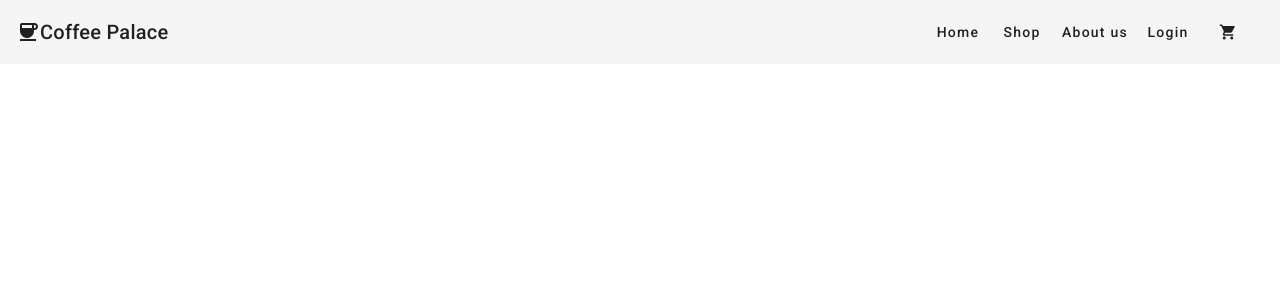
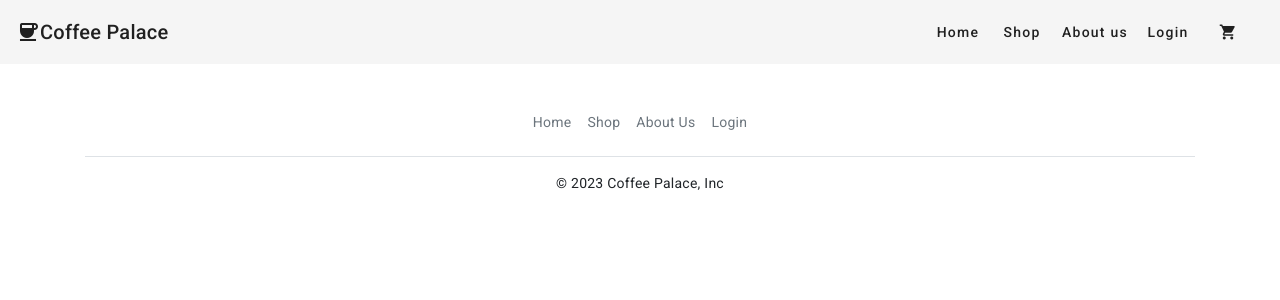
Before and after one commit to szszwarcz/Coffee_Shop, an Angular app in the folder Coffee_Shop/: page / in a window 1280 px wide. Shown: the top 300 px of the page. Built offline with nearby package versions, Linux system fonts and the light colour scheme.

Commit message:
Added footer

```diff
--- a/Coffee_Shop/src/app/app.component.html
+++ b/Coffee_Shop/src/app/app.component.html
@@ -1,2 +1,4 @@
 <app-navbar></app-navbar>
 <router-outlet></router-outlet>
+<div class="b-example-divider"></div>
+<app-footer></app-footer>
--- a/Coffee_Shop/src/app/app.module.ts
+++ b/Coffee_Shop/src/app/app.module.ts
@@ -16,6 +16,7 @@
 import { ShopComponent } from './shop/shop.component';
 import { AboutUsComponent } from './about-us/about-us.component';
 import { LoginComponent } from './login/login.component';
+import { FooterComponent } from './footer/footer.component';
 
 @NgModule({
   declarations: [
@@ -24,7 +25,8 @@
     HomeComponent,
     ShopComponent,
     AboutUsComponent,
-    LoginComponent
+    LoginComponent,
+    FooterComponent
 
   ],
   imports: [
--- /dev/null
+++ b/Coffee_Shop/src/app/footer/footer.component.html
@@ -0,0 +1,20 @@
+<div class="container">
+    <footer class="py-3 my-4">
+        <ul class="nav justify-content-center border-bottom pb-3 mb-3">
+            <li class="nav-item">
+                <a href="" routerLink="home" class="nav-link px-2 text-body-secondary text-secondary">Home</a>
+            </li>
+            <li class="nav-item">
+                <a href="" routerLink="shop" class="nav-link px-2 text-body-secondary text-secondary">Shop</a>
+            </li>
+            <li class="nav-item">
+                <a href="" routerLink="aboutus" class="nav-link px-2 text-body-secondary text-secondary">About Us</a>
+            </li>
+            <li class="nav-item">
+                <a href="" routerLink="login" class="nav-link px-2 text-body-secondary text-secondary">Login</a>
+            </li>
+        </ul>
+        <p class="text-center text-body-secondary">© 2023 Coffee Palace, Inc</p>
+    </footer>
+
+</div>
```
Also changed, not shown: Coffee_Shop/src/app/footer/footer.component.ts (added, +10 -0 lines), Coffee_Shop/src/app/footer/footer.component.css (added), 1 other file (tests, documents, lock files or other folders).
